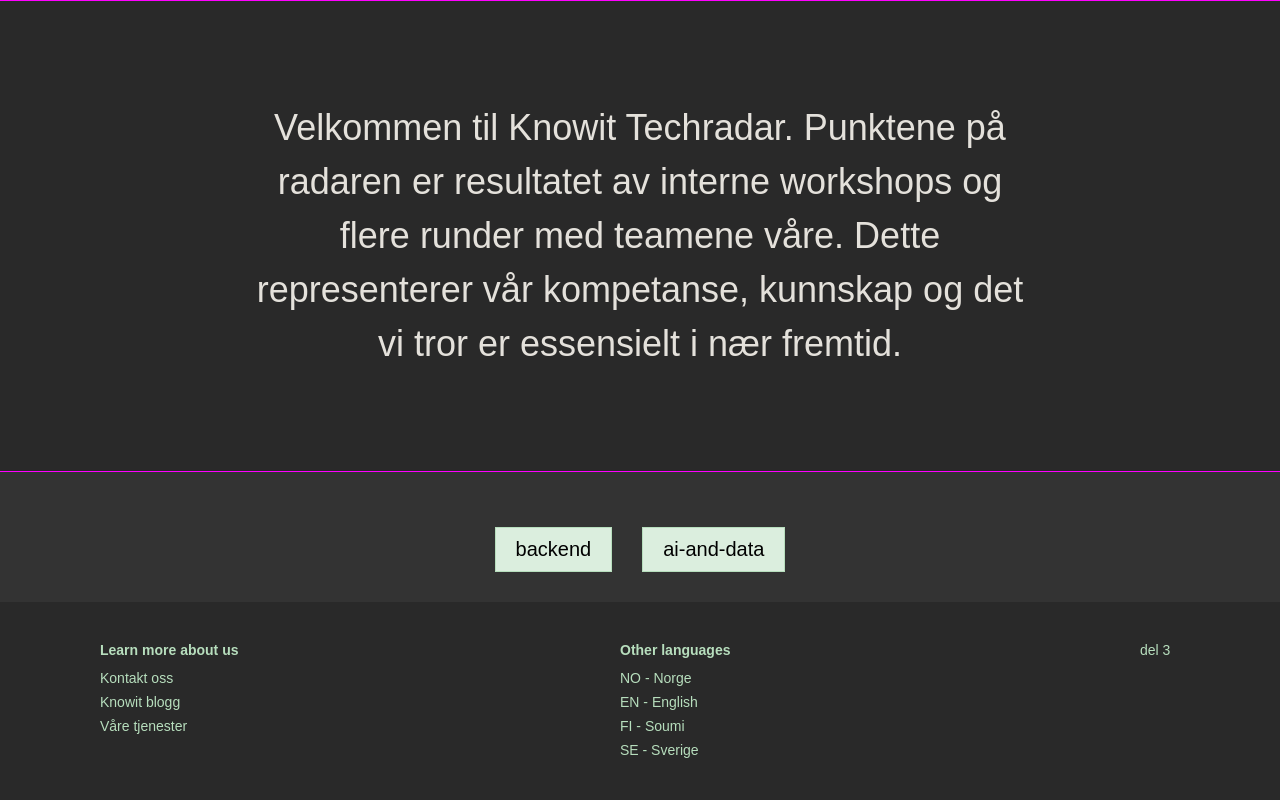
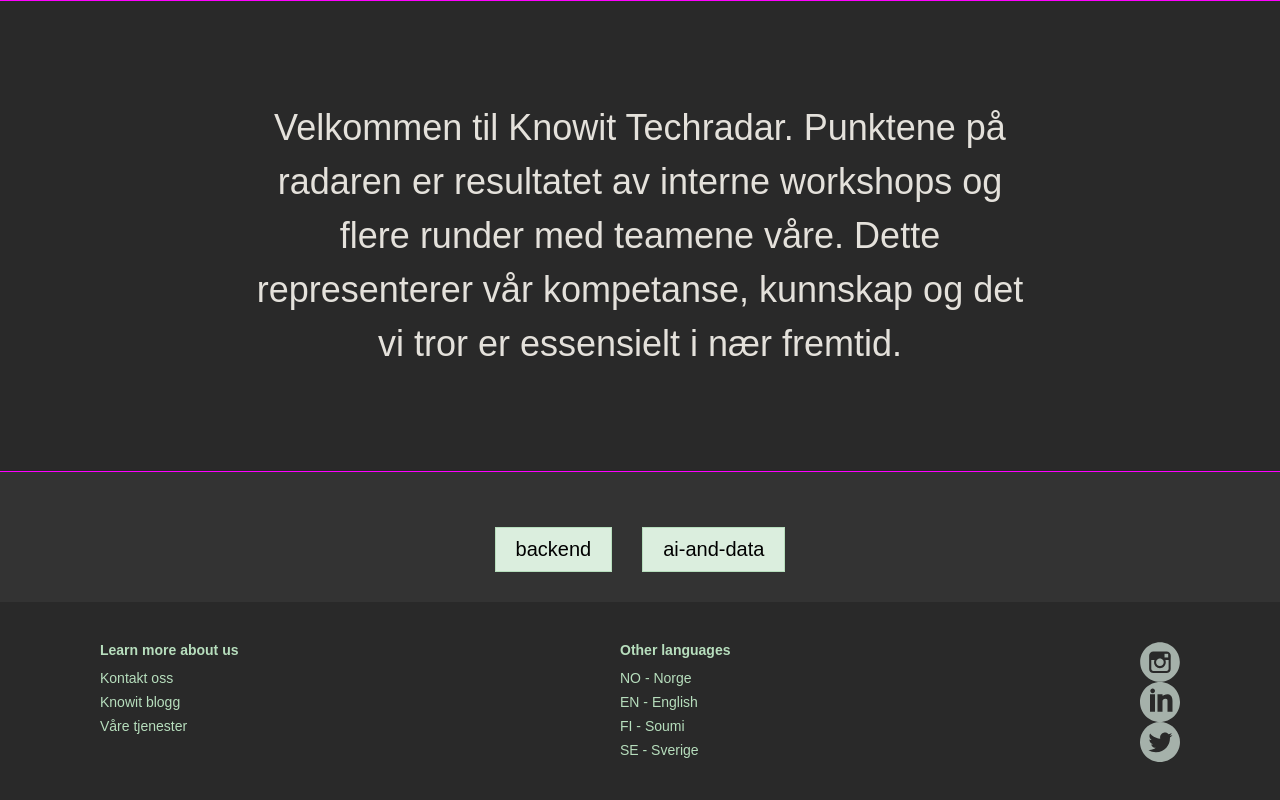
Before and after one commit to knowit/teknologiradar, a Next.js app in the folder frontend/: page / in a window 1280 px wide. Shown: the part 280-1080 px from the top of the page. Built offline with nearby package versions, Linux system fonts and the light colour scheme.

Commit message:
#29: adding external options

```diff
--- a/frontend/components/FooterComponent/index.tsx
+++ b/frontend/components/FooterComponent/index.tsx
@@ -1,9 +1,10 @@
-import footerStyle from './Footer.module.css';
+import styles from './Footer.module.css';
 import type { LinkType } from './links';
 import { learnMoreLinks, otherLanguages } from './links';
+import SocialMediaLinks from './SocialMediaLinks';
 
 export default function FooterComponent() {
-  function renderLinks(links: LinkType[]) {
+  function renderLinks(links: LinkType[], external: boolean) {
     if (!links || links.length <= 0) {
       return null;
     }
@@ -11,7 +12,13 @@
       <ul>
         {links.map((link) => (
           <li key={link.id}>
-            <a href={link.url}>{link.title}</a>
+            {external ? (
+              <a href={link.url} target={'_blank'} rel="noreferrer noopener">
+                {link.title}
+              </a>
+            ) : (
+              <a href={link.url}>{link.title}</a>
+            )}
           </li>
         ))}
       </ul>
@@ -19,16 +26,16 @@
   }
 
   return (
-    <footer className={footerStyle.footer}>
+    <footer className={styles.footer}>
       <div>
         <strong>Learn more about us</strong>
-        {renderLinks(learnMoreLinks)}
+        {renderLinks(learnMoreLinks, true)}
       </div>
       <div>
         <strong>Other languages</strong>
-        {renderLinks(otherLanguages)}
+        {renderLinks(otherLanguages, false)}
       </div>
-      <div>del 3</div>
+      <SocialMediaLinks />
     </footer>
   );
 }
```
